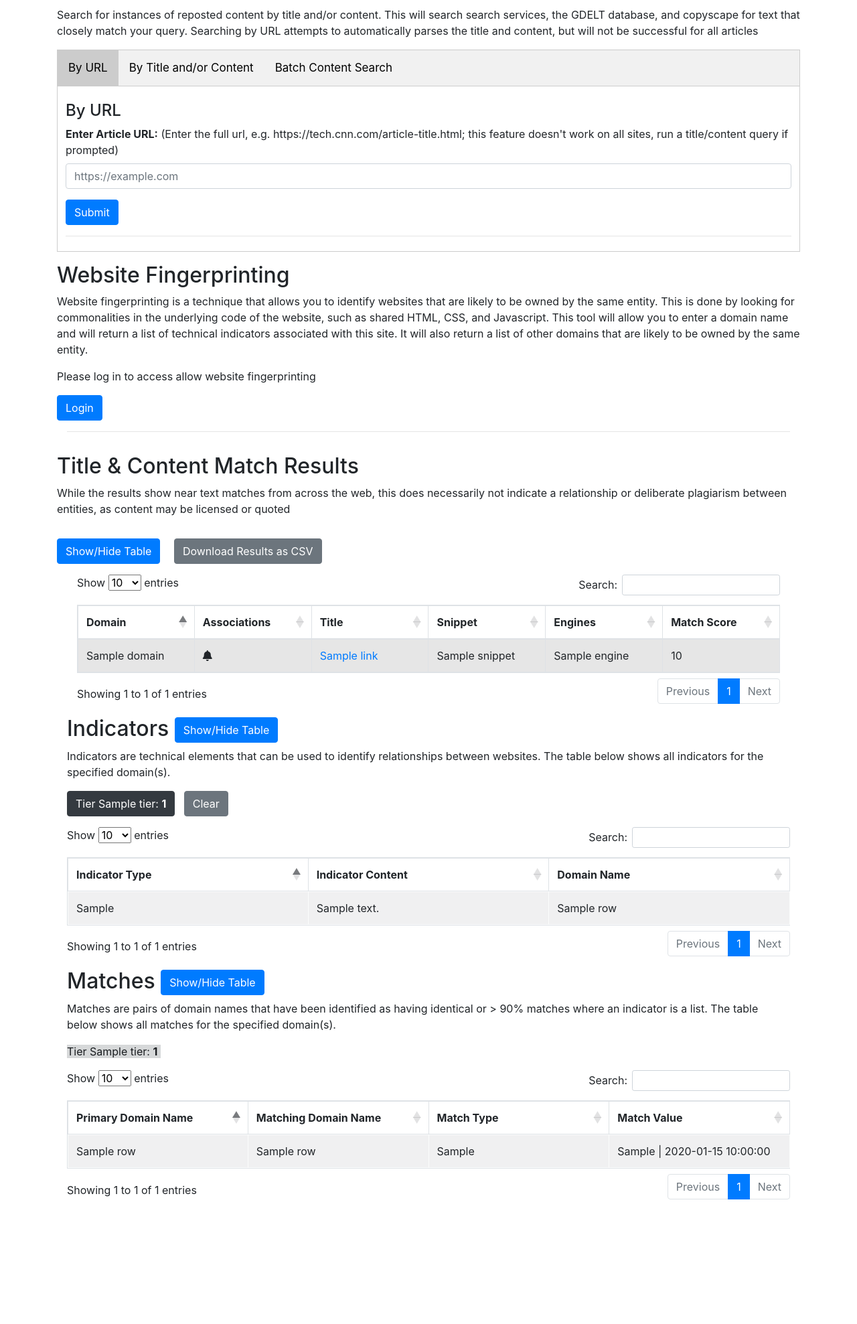
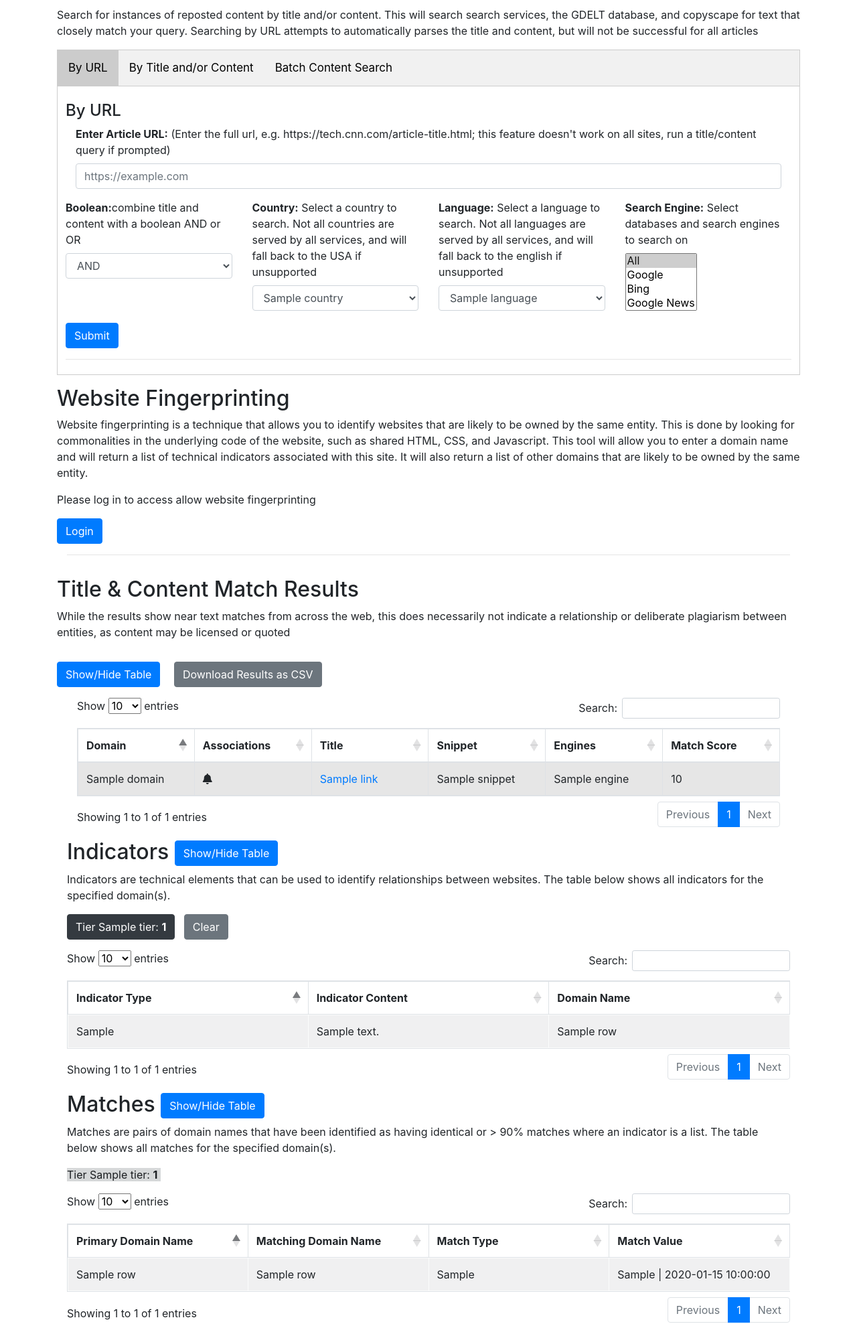
Before and after one commit to ASD-at-GMF/disinfo-laundromat, a Python web app: template templates/index.html in a window 1280 px wide. Shown: the part 384-2361 px from the top of the page at 67% size. Before the commit the page ends 2175 px from the top, so only its background shows below. Run offline with Jinja, Linux system fonts and the light colour scheme; the template is opened without the code that fills it: most values are stand-ins (such as "Sample title", 1, 10 or a date in 2020); some libraries are stand-ins or nearby versions.

Commit message:
adding CSV changes

```diff
--- a/modules/matcher.py
+++ b/modules/matcher.py
@@ -344,7 +344,8 @@ def find_matches(data, comparison=None, result_dir=None) -> pd.DataFrame:
                 )
         except Exception as e:
             logging.error(f"Error matching feature {feature}: {traceback.print_stack()}")
-            raise(e)
+            #raise(e)
+            continue
     all_matches = pd.concat(matches_per_feature)
     return all_matches
 
--- a/templates/index.html
+++ b/templates/index.html
@@ -184,12 +184,60 @@
             <div class="row">
                 <div class="col-md-12">
                     <form method="POST" action="/parse-url">
-                        <div class="form-group">
+                        <div class="form-group col-md-12">
                             <label for="url"><strong>Enter Article URL:</strong> (Enter the full url, e.g.
                                 https://tech.cnn.com/article-title.html; this feature doesn't work on all sites, run a
                                 title/content query if prompted) </label>
                             <input type="url" class="form-control" id="url" name="url"
                                 placeholder="https://example.com">
+                        </div>
+                        <div class="row">
+
+                            <div class="form-group col-md-3">
+                                <label for="combineOperator"><strong>Boolean:</strong>combine title and content with a boolean AND or OR</label>
+                                <select class="form-control" id="combineOperator" name="combineOperator">
+                                    <option value="AND">AND</option>
+                                    <option value="OR">OR</option>
+                                </select>
+                            </div>
+                            <div class="form-group col-md-3">
+                                <!-- Country Dropdown -->
+                                <label for="country"><strong>Country:</strong> Select a country to search. Not all countries are
+                                    served by all services, and will fall back to the USA if unsupported</label>
+                                <select class="form-control" name="country" id="country">
+                                    {% for code, name in countries.items() %}
+                                    <option value="{{ code }}" {% if code=='us' %}selected{% endif %}>{{ name }}</option>
+                                    {% endfor %}
+                                </select>
+                            </div>
+
+                            <div class="form-group  col-md-3">
+                                <!-- Language Dropdown -->
+                                <label for="language"><strong>Language:</strong> Select a language to search. Not all languages
+                                    are
+                                    served by all services, and will fall back to the english if unsupported</label>
+                                <select class="form-control" name="language" id="language">
+                                    {% for code, name in languages.items() %}
+                                    <option value="{{ code }}" {% if code=='en' %}selected{% endif %}>{{ name }}</option>
+                                    {% endfor %}
+                                </select>
+                            </div>
+                            <div class="form-group  col-md-3">
+                                <!-- Language Dropdown -->
+                                <label for="language"><strong>Search Engine:</strong> Select databases and search engines to
+                                    search on </label>
+                                <select name="search_engines" multiple>
+                                    <option selected="selected" value="all">All</option>
+                                    <option value="google">Google</option>
+                                    <option value="bing">Bing</option>
+                                    <option value="google_news">Google News</option>
+                                    <option value="bing_news">Bing News</option>
+                                    <option value="yandex">Yandex</option>
+                                    <option value="yahoo">Yahoo</option>
+                                    <option value="copyscape">Copyscape</option>
+                                    <option value="gdelt">GDELT</option>
+                                </select>
+                            </div>
                         </div>
                         <button type="submit" class="btn btn-primary">Submit</button>
                     </form>
@@ -271,17 +319,19 @@
         <div id="BatchSearch" class="tabcontent">
             <h4 class="mt-3">Batch Content Search By CSV</h4>
             <form method="POST" action="/content-csv" enctype="multipart/form-data">
-                <div class="form-group">
+                <div class="row">
+                    <div class="form-group col-md-6">
                         <label for="url"><strong>Add CSV:</strong> (If URLS, mulst include a single column, labeled URLs; if
                             title and content, must be two columns 'title' and column. MUST BE CSV) </label>
                         <input type="file" class="form-control" id="file" name="file">
                     </div>
                     <!-- Email Address-->
-                <div class="form-group">
+                    <div class="form-group col-md-6">
                         <label for="email"><strong>Email Address:</strong> Enter your email address to receive a
                             notification
                             when the batch job is complete</label>
                         <input type="email" class="form-control" id="email" name="email" placeholder="Enter email address">
+                    </div>
                 </div>
                 <button type="submit" class="btn btn-primary">Submit</button>
             </form>
@@ -344,16 +394,30 @@
 
                 <h4 class="mt-3">Batch Fingerprint By CSV</h4>
                 <form method="POST" action="/fingerprint-csv" enctype="multipart/form-data">
-                    <div class="form-group">
+                    <div class="row">
+                        <div class="form-group col-md-3">
                             <label for="url"><strong>Add CSV:</strong> (If URLS, mulst include a single column, labeled
                                 URLs; if title and content, must be two columns 'title' and column. MUST BE CSV)
                             </label>
                             <input type="file" class="form-control" id="fingerprint-file" name="fingerprint-file">
                         </div>
-                    <div class="form-check">
+                        <div class="form-group  col-md-3">
+                            <label for="email"><strong>Email Address:</strong> Enter your email address to receive a
+                                notification
+                                when the batch job is complete</label>
+                            <input type="email" class="form-control" id="email" name="email" placeholder="Enter email address">
+                        </div>
+                        <div class="form-check  col-md-3">
+                            <input type="checkbox" class="form-check-input" id="run_urlscan" name="run_urlscan">
+                            <label class="form-check-label" for="run_urlscan">Run <a href="https://urlscan.io/"
+                                    target="_blank">URLSCAN</a> (may take up to 2 minutes)</label>
+                        </div>
+                        <div class="form-check col-md-3">
                             <input type="checkbox" class="form-check-input" id="internal_only" name="internal_only">
                             <label class="form-check-label" for="internal_only">In-group matching only (for multiple
                                 URLS)</label>
+                        </div>
+
                     </div>
                     <button type="submit" class="btn btn-primary">Submit</button>
                 </form>
```
Also changed, not shown: app.py (+66 -27 lines), modules/email.py (+10 -10 lines). Lines whose indentation alone changed are shown as unchanged.
